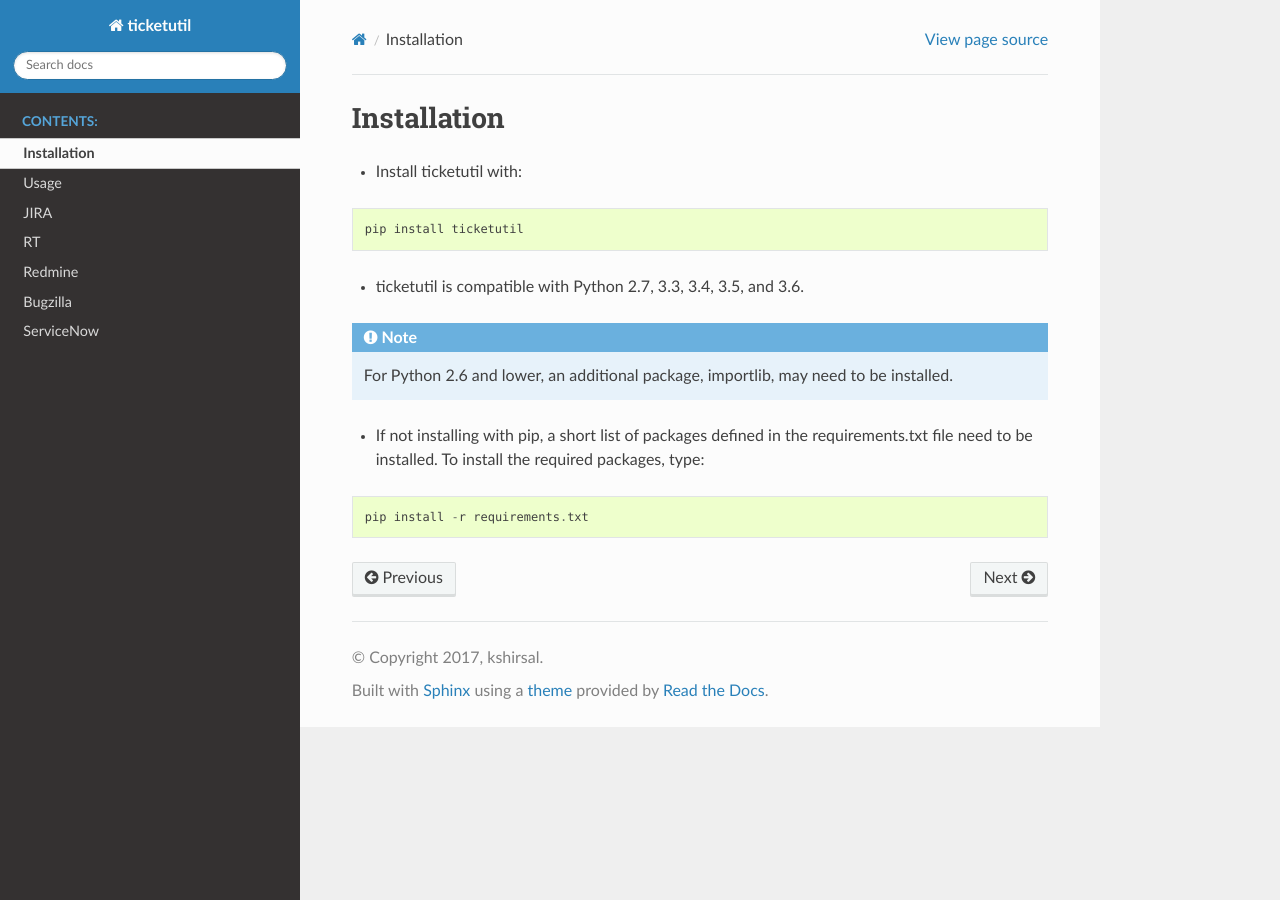
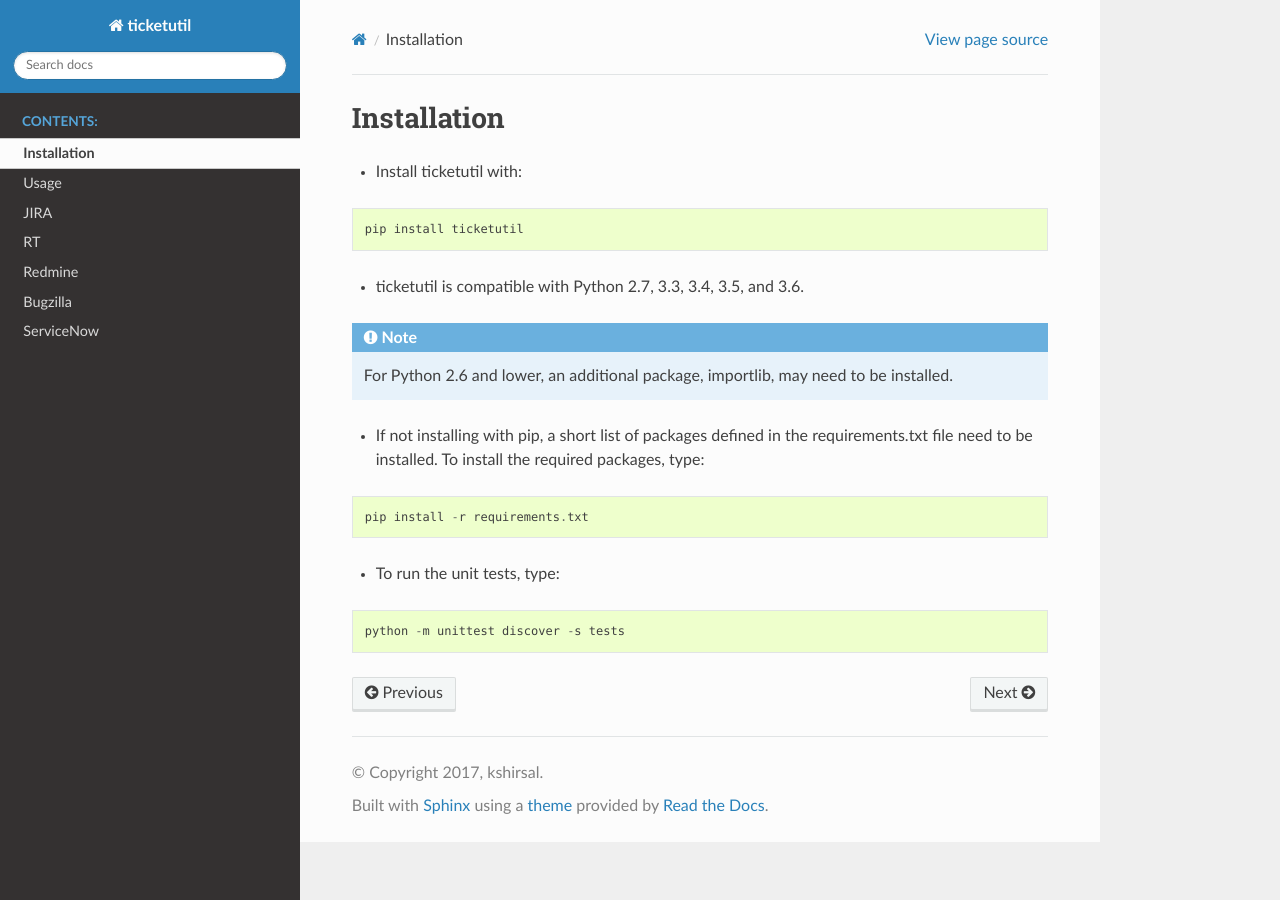
Before and after one commit to dmranck/ticketutil, a Sphinx documentation site: the page built from read-the-docs/source/Installation.rst, in a window 1280 px wide. Built offline with Sphinx 7.4.7 and the Read the Docs theme 3.1.0, drawn with Linux system fonts in a browser that asks for light colours.

Commit message:
FIX unit tests (#81)
* FIX unit tests
* UPDATE docs with command to run unit tests

```diff
--- a/README.rst
+++ b/README.rst
@@ -53,6 +53,8 @@ If not installing with pip, a short list of packages defined in the
 requirements.txt file need to be installed. To install the required
 packages, type ``pip install -r requirements.txt``.
 
+To run the unit tests, type ``python -m unittest discover -s tests``.
+
 Documentation
 -------------
 
--- a/read-the-docs/source/Installation.rst
+++ b/read-the-docs/source/Installation.rst
@@ -18,3 +18,9 @@ Installation
 .. code:: python
 
     pip install -r requirements.txt
+
+* To run the unit tests, type:
+
+.. code:: python
+
+    python -m unittest discover -s tests
```
Also changed, not shown: 2 other files.
